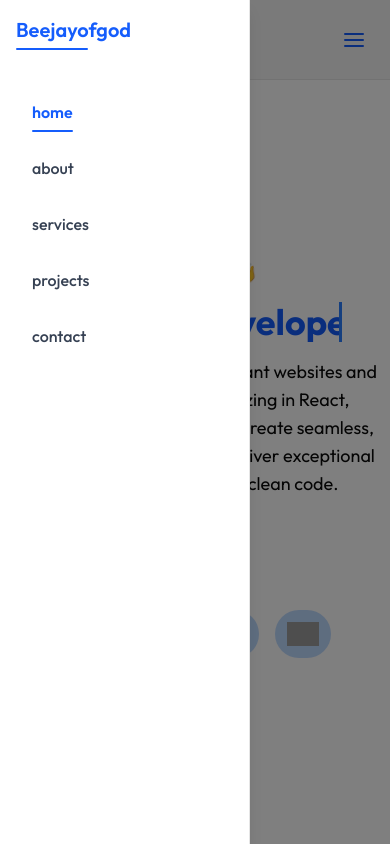
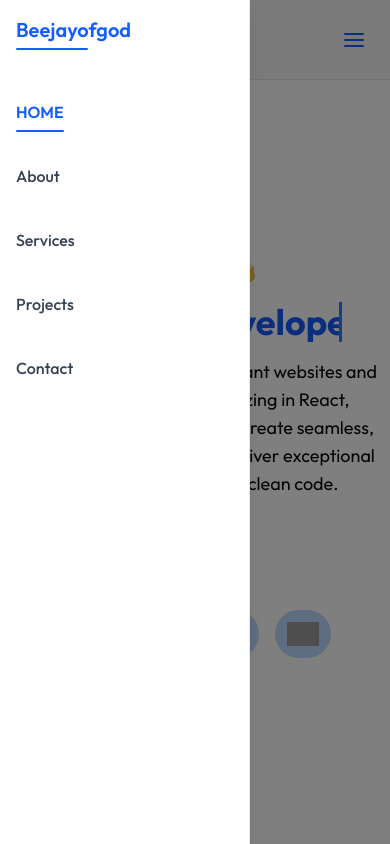
Before and after one commit to BEEJAYOFGOD/portfolio, a React (Vite) app: page / in a window 390 px wide. Both pictures are taken after a click on the button "Toggle menu". Shown: the top 844 px of the page. Built offline with nearby package versions, Linux system fonts and the light colour scheme; grey boxes are pictures that could not be loaded.

Commit message:
improved navbar

```diff
--- a/src/components/MobileNav.jsx
+++ b/src/components/MobileNav.jsx
@@ -43,15 +43,15 @@ const MobileNav = () => {
                         Beejayofgod
                     </NavLink>
 
-                    <nav className="flex flex-col gap-4 items-start pl-4">
+                    <nav className="flex flex-col gap-6 items-start ">
                         {Links.map((link, index) => (
                             <NavLink
                                 key={link.id || index}
                                 to={link.path}
                                 onClick={() => handleNavClick(index)}
-                                className={`text-base font-medium transition-all duration-200 relative py-2 ${
+                                className={`text-base font-medium transition-all capitalize duration-200 relative py-2 ${
                                     active === index
-                                        ? "text-blue-600 font-semibold after:content-[''] after:absolute after:left-0 after:bottom-0 after:w-full after:h-[2px] after:bg-blue-600 after:rounded-full"
+                                        ? "text-blue-600 font-semibold after:content-[''] after:absolute after:left-0 after:bottom-0 after:w-full after:h-[2px] uppercase after:bg-blue-600 after:rounded-full"
                                         : "text-gray-700 hover:text-blue-600"
                                 }`}
                             >
```
